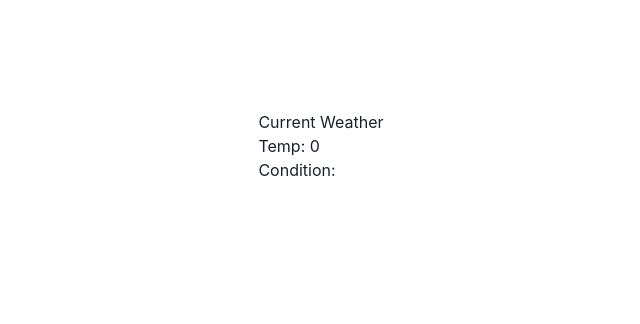
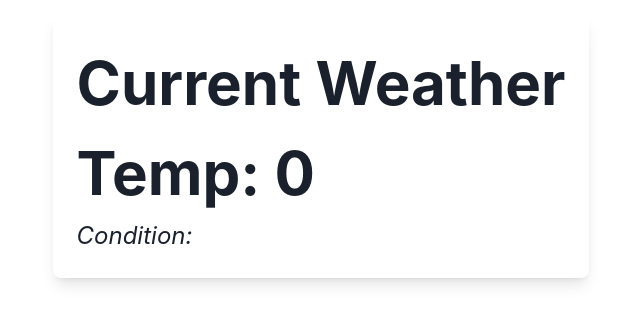
Before and after one commit to Mich-Elle-Lo/WeatherApp, a Next.js app: page / in a window 1280 px wide. Shown: the part 254-578 px from the top of the page, without its empty margins (319-959 px from the left). Built offline with nearby package versions, Linux system fonts and the light colour scheme; no server answers.

Commit message:
add animation and text styling

```diff
--- a/app/components/CurrentWeather.tsx
+++ b/app/components/CurrentWeather.tsx
@@ -7,13 +7,26 @@ type Props = {
 };
 
 export default function CurrentWeather({ temp, condition }: Props) {
+  const MotionBox = motion(Box);
+
   return (
-    <div>
-      <Text>Current Weather</Text>
+    <MotionBox
+      initial={{ x: -100 }}
+      animate={{ x: 0 }}
+      transition={{ duration: 1 }}
+      className="rounded-lg shadow-lg p-6"
+    >
+      <Text fontSize="6xl" fontWeight="bold">
+        Current Weather
+      </Text>
       <Box>
-        <Text>Temp: {temp}</Text>
-        <Text>Condition: {condition}</Text>
+        <Text fontSize="6xl" fontWeight="bold">
+          Temp: {temp}
+        </Text>
+        <Text fontSize="2xl" fontStyle="italic">
+          Condition: {condition}
+        </Text>
       </Box>
-    </div>
+    </MotionBox>
   );
 }
```
